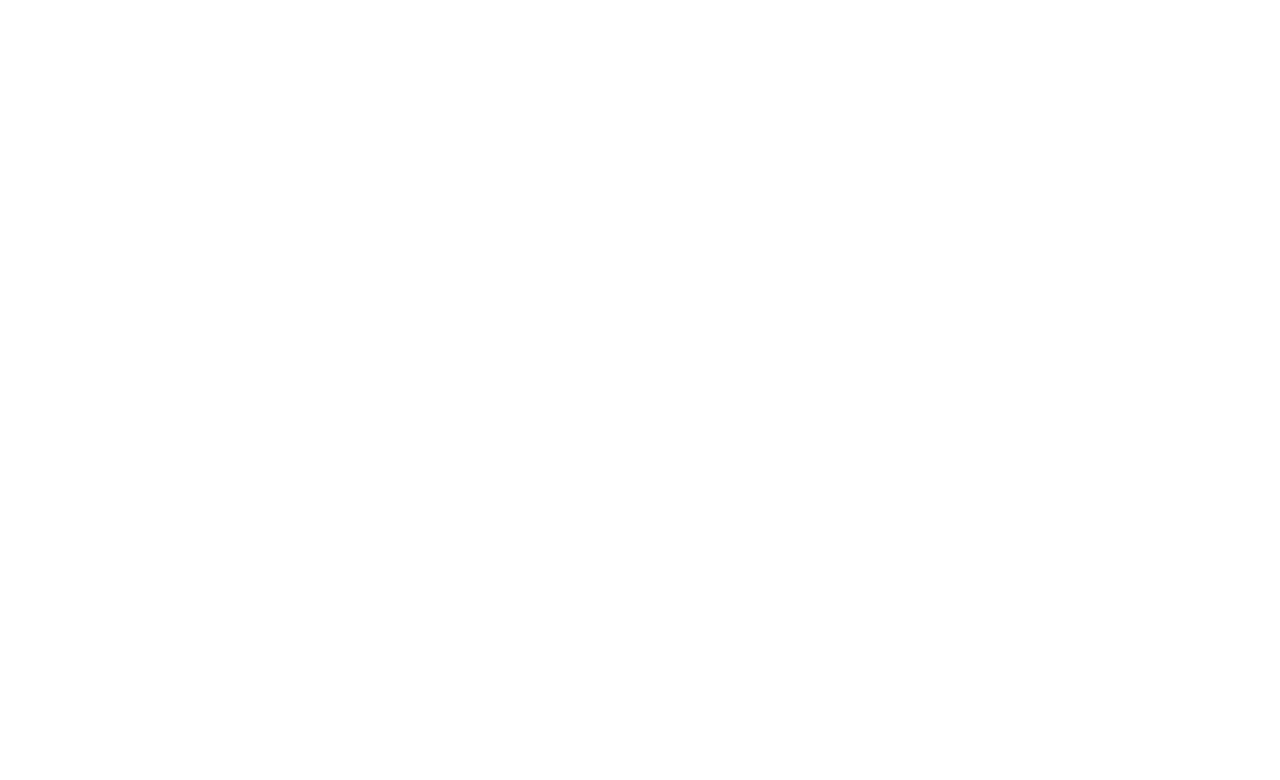
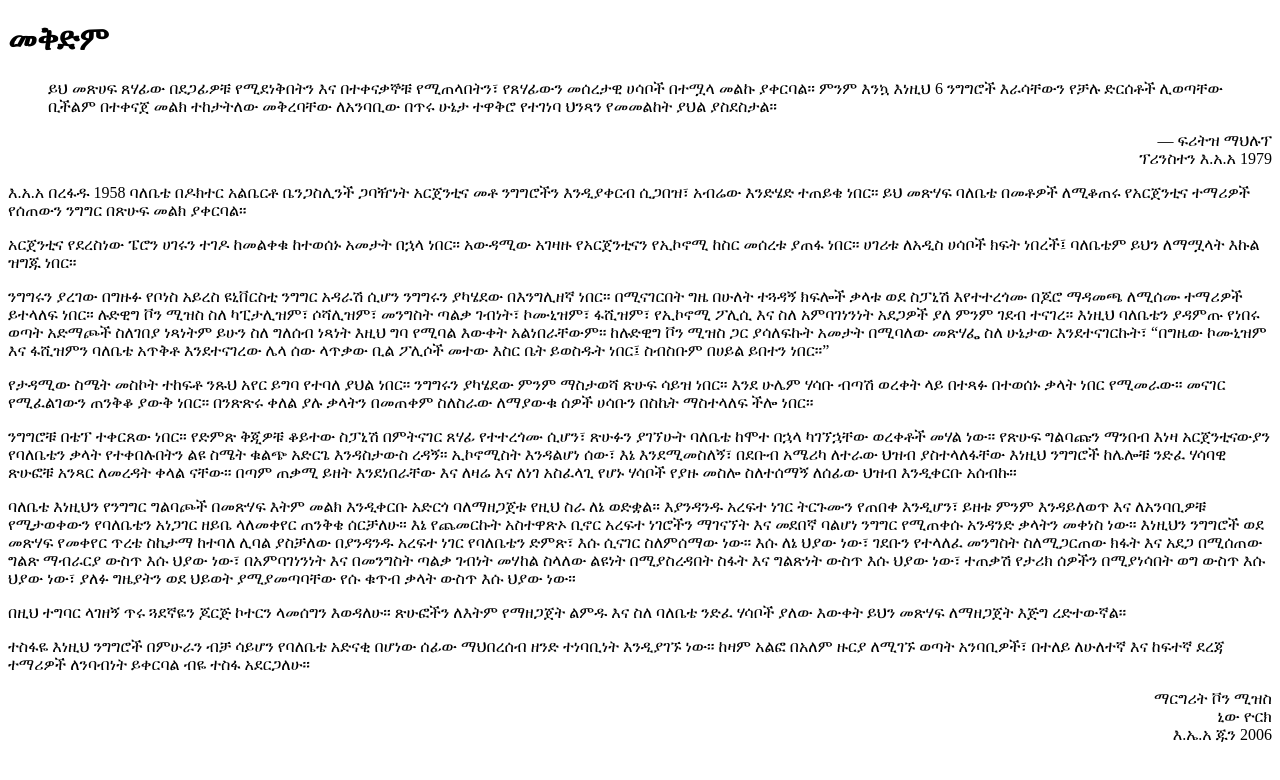
Before and after one commit to mickykebe/book-economic-policy-thoughts-for-today-and-tomorrow, a Next.js app: page /foreword in a window 1280 px wide. Shown: the top 780 px of the page. Built offline with nearby package versions, Linux system fonts and the light colour scheme.

Commit message:
added foreword

```diff
--- a/pages/foreword.mdx
+++ b/pages/foreword.mdx
@@ -0,0 +1,26 @@
+# መቅድም
+
+> ይህ መጽሀፍ ጸሃፊው በደጋፊዎቹ የሚደነቅበትን እና በተቀናቃኞቹ የሚጠላበትን፣ የጸሃፊውን መሰረታዊ ሀሳቦች በተሟላ መልኩ ያቀርባል። ምንም እንኳ እነዚህ 6 ንግግሮች እራሳቸውን የቻሉ ድርሰቶች ሊወጣቸው ቢችልም በተቀናጀ መልክ ተከታትለው መቅረባቸው ለአንባቢው በጥሩ ሁኔታ ተዋቅሮ የተገነባ ህንጻን የመመልከት ያህል ያስደስታል።
+
+<span style={{ display: "block", textAlign: "right" }}>&#8212; ፍሪትዝ ማህሉፕ</span>
+<span style={{ display: "block", textAlign: "right" }}>ፕሪንስተን እ.አ.አ 1979</span>
+
+እ.አ.አ በረፋዱ 1958 ባለቤቴ በዶክተር አልቤርቶ ቤንጋስሊንች ጋባዥነት አርጀንቲና መቶ ንግግሮችን እንዲያቀርብ ሲጋበዝ፣ አብሬው እንድሄድ ተጠይቄ ነበር። ይህ መጽሃፍ ባለቤቴ በመቶዎች ለሚቆጠሩ የአርጀንቲና ተማሪዎች የሰጠውን ንግግር በጽሁፍ መልክ ያቀርባል።
+
+አርጀንቲና የደረስነው ፔሮን ሀገሩን ተገዶ ከመልቀቁ ከተወሰኑ አመታት በኋላ ነበር። አውዳሚው አገዛዙ የአርጀንቲናን የኢኮኖሚ ከስር መሰረቱ ያጠፋ ነበር። ሀገሪቱ ለአዲስ ሀሳቦች ክፍት ነበረች፤ ባለቤቴም ይህን ለማሟላት እኩል ዝግጁ ነበር።
+
+ንግግሩን ያረገው በግዙፉ የቦነስ አይረስ ዩኒቨርስቲ ንግግር አዳራሽ ሲሆን ንግግሩን ያካሄደው በእንግሊዘኛ ነበር። በሚናገርበት ግዜ በሁለት ተጓዳኝ ክፍሎች ቃላቱ ወደ ስፓኒሽ እየተተረጎሙ በጆሮ ማዳመጫ ለሚሰሙ ተማሪዎች ይተላለፍ ነበር። ሉድዊግ ቮን ሚዝስ ስለ ካፒታሊዝም፣ ሶሻሊዝም፣ መንግስት ጣልቃ ገብነት፣ ኮሙኒዝም፣ ፋሺዝም፣ የኢኮኖሚ ፖሊሲ እና ስለ አምባገነንነት አደጋዎች ያለ ምንም ገደብ ተናገረ። እነዚህ ባለቤቴን ያዳምጡ የነበሩ ወጣት አድማጮች ስለገበያ ነጻነትም ይሁን ስለ ግለሰብ ነጻነት እዚህ ግባ የሚባል እውቀት አልነበራቸውም። ከሉድዊግ ቮን ሚዝስ ጋር ያሳለፍኩት አመታት በሚባለው መጽሃፌ ስለ ሁኔታው እንደተናገርኩት፣ “በግዜው ኮሙኒዝም እና ፋሺዝምን ባለቤቴ አጥቅቶ እንደተናገረው ሌላ ሰው ላጥቃው ቢል ፖሊሶች መተው እስር ቤት ይወስዱት ነበር፤ ስብስቡም በሀይል ይበተን ነበር።”
+
+የታዳሚው ስሜት መስኮት ተከፍቶ ንጹህ አየር ይግባ የተባለ ያህል ነበር። ንግግሩን ያካሄደው ምንም ማስታወሻ ጽሁፍ ሳይዝ ነበር። እንደ ሁሌም ሃሳቡ ብጣሽ ወረቀት ላይ በተጻፉ በተወሰኑ ቃላት ነበር የሚመራው። መናገር የሚፈልገውን ጠንቅቆ ያውቅ ነበር። በንጽጽሩ ቀለል ያሉ ቃላትን በመጠቀም ስለስራው ለማያውቁ ሰዎች ሀሳቡን በስኬት ማስተላለፍ ችሎ ነበር።
+
+ንግግሮቹ በቴፕ ተቀርጸው ነበር። የድምጽ ቅጂዎቹ ቆይተው ስፓኒሽ በምትናገር ጸሃፊ የተተረጎሙ ሲሆን፣ ጽሁፉን ያገኘሁት ባለቤቴ ከሞተ በኋላ ካገኘኋቸው ወረቀቶች መሃል ነው። የጽሁፍ ግልባጩን ማንበብ እነዛ አርጀንቲናውያን የባለቤቴን ቃላት የተቀበሉበትን ልዩ ስሜት ቁልጭ አድርጌ እንዳስታውስ ረዳኝ። ኢኮኖሚስት እንዳልሆነ ሰው፣ እኔ እንደሚመስለኝ፣ በደቡብ አሜሪካ ለተራው ህዝብ ያስተላለፋቸው እነዚህ ንግግሮች ከሌሎቹ ንድፈ ሃሳባዊ ጽሁፎቹ አንጻር ለመረዳት ቀላል ናቸው። በጣም ጠቃሚ ይዘት እንደነበራቸው እና ለዛሬ እና ለነገ አስፈላጊ የሆኑ ሃሳቦች የያዙ መስሎ ስለተሰማኝ ለሰፊው ህዝብ እንዲቀርቡ አሰብኩ።
+
+ባለቤቴ እነዚህን የንግግር ግልባጮች በመጽሃፍ እትም መልክ እንዲቀርቡ አድርጎ ባለማዘጋጀቱ የዚህ ስራ ለኔ ወድቋል። እያንዳንዱ አረፍተ ነገር ትርጉሙን የጠበቀ እንዲሆን፣ ይዘቱ ምንም እንዳይለወጥ እና ለአንባቢዎቹ የሚታወቀውን የባለቤቴን አነጋገር ዘይቤ ላለመቀየር ጠንቅቄ ሰርቻለሁ። እኔ የጨመርኩት አስተዋጽኦ ቢኖር አረፍተ ነገሮችን ማገናኘት እና መደበኛ ባልሆነ ንግግር የሚጠቀሱ አንዳንድ ቃላትን መቀነስ ነው። እነዚህን ንግግሮች ወደ መጽሃፍ የመቀየር ጥረቴ ስኬታማ ከተባለ ሊባል ያስቻለው በያንዳንዱ አረፍተ ነገር የባለቤቴን ድምጽ፣ እሱ ሲናገር ስለምሰማው ነው። እሱ ለኔ ህያው ነው፣ ገደቡን የተላለፈ መንግስት ስለሚጋርጠው ክፋት እና አደጋ በሚሰጠው ግልጽ ማብራርያ ውስጥ እሱ ህያው ነው፣ በአምባገነንነት እና በመንግስት ጣልቃ ገብነት መሃከል ስላለው ልዩነት በሚያስረዳበት ስፋት እና ግልጽነት ውስጥ እሱ ህያው ነው፣ ተጠቃሽ የታሪክ ሰዎችን በሚያነሳበት ወግ ውስጥ እሱ ህያው ነው፣ ያለፉ ግዜያትን ወደ ህይወት ያሚያመጣባቸው የሱ ቁጥብ ቃላት ውስጥ እሱ ህያው ነው።
+
+በዚህ ተግባር ላገዘኝ ጥሩ ጓደኛዬን ጆርጅ ኮተርን ላመሰግን እወዳለሁ። ጽሁፎችን ለእትም የማዘጋጀት ልምዱ እና ስለ ባለቤቴ ንድፈ ሃሳቦች ያለው እውቀት ይህን መጽሃፍ ለማዘጋጀት እጅግ ረድተውኛል።
+
+ተስፋዬ እነዚህ ንግግሮች በምሁራን ብቻ ሳይሆን የባለቤቴ አድናቂ በሆነው ሰፊው ማህበረሰብ ዘንድ ተነባቢነት እንዲያገኙ ነው። ከዛም አልፎ በአለም ዙርያ ለሚገኙ ወጣት አንባቢዎች፣ በተለይ ለሁለተኛ እና ከፍተኛ ደረጃ ተማሪዎች ለንባብነት ይቀርባል ብዬ ተስፋ አደርጋለሁ።
+
+<span style={{ display: "block", textAlign: "right" }}>ማርግሪት ቮን ሚዝስ</span>
+<span style={{ display: "block", textAlign: "right" }}>ኒው ዮርክ</span>
+<span style={{ display: "block", textAlign: "right" }}>እ.ኤ.አ ጁን 2006</span>
```
